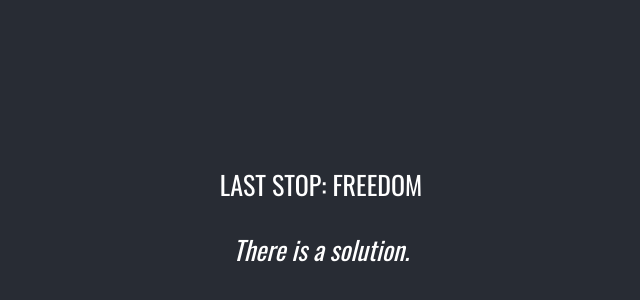
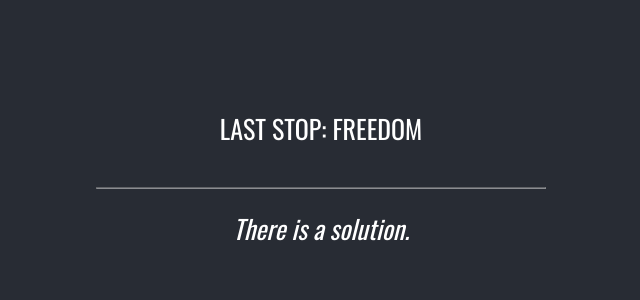
Before and after one commit to Last-Stop-Freedom/website, a React (Create React App) app: page / in a window 1280 px wide. Shown: the part 196-496 px from the top of the page, without its empty margins (319-959 px from the left). Built offline with nearby package versions, Linux system fonts and the light colour scheme.

Commit message:
hr, margins

```diff
--- a/src/App.js
+++ b/src/App.js
@@ -8,7 +8,16 @@ function App() {
         <p>
           LAST STOP: FREEDOM
         </p>
+        <hr
+          style={{
+            width: '35vw',
+            opacity: 0.5,
+            marginBottom: 20
+          }}
+        />
         <em>There is a solution.</em>
+        <br />
+        <br />
       </header>
     </div>
   );
```
